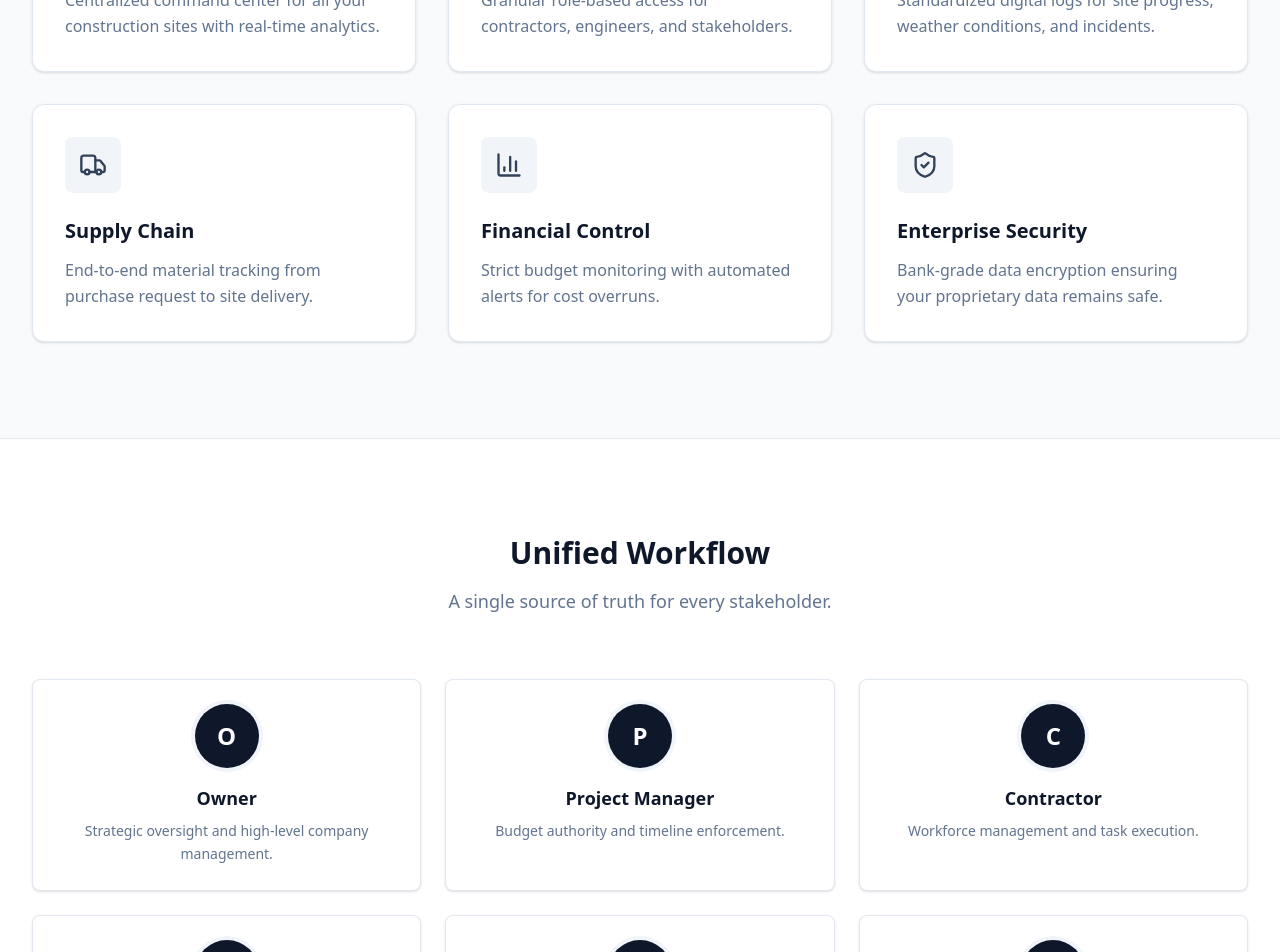
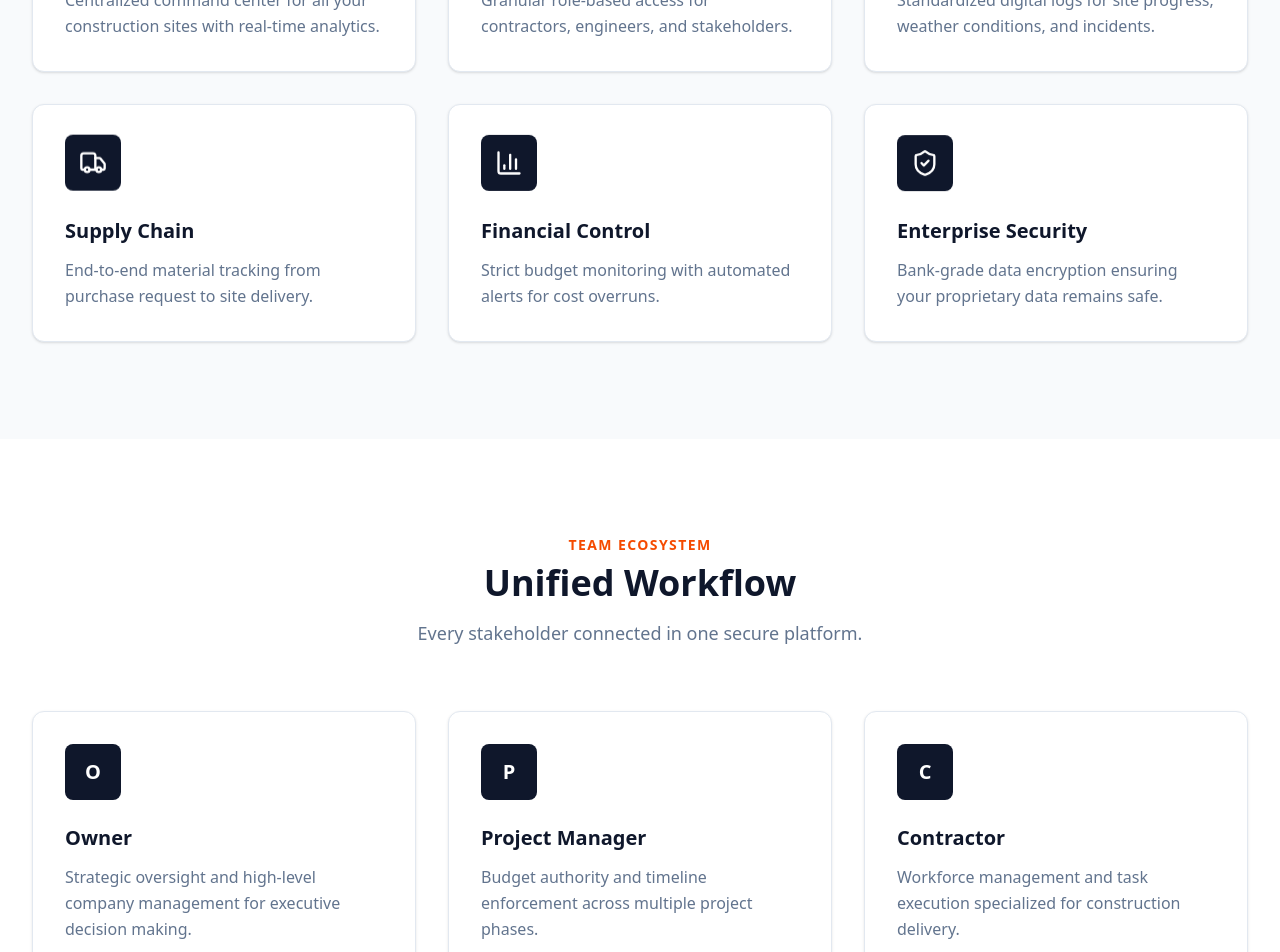
Before and after one commit to Murtazahd04/construction_website, a React app in the folder frontend/: page / in a window 1280 px wide. Shown: the part 1320-2272 px from the top of the page. Built offline with nearby package versions, Linux system fonts and the light colour scheme; the HTML template or start-up script is replaced by a standard one.

Commit message:
landing1

```diff
--- a/frontend/src/pages/LandingPage.jsx
+++ b/frontend/src/pages/LandingPage.jsx
@@ -174,7 +174,7 @@ const HeroSection = () => {
 };
 
 // ==============================
-// 3. FEATURES SECTION
+// 3. FEATURES SECTION (LOGOS ANIMATION + DYNAMIC COLORS)
 // ==============================
 const FeaturesSection = () => {
   const features = [
@@ -194,13 +194,24 @@ const FeaturesSection = () => {
           <p className="mt-3 text-3xl font-extrabold text-slate-900 sm:text-4xl">Engineered for Efficiency</p>
           <p className="mt-4 text-xl text-slate-500">Tools designed to reduce friction and increase visibility across your entire operation.</p>
         </motion.div>
+
         <motion.div variants={staggerContainer} initial="hidden" whileInView="visible" viewport={{ once: true, margin: "-50px" }} className="grid gap-8 sm:grid-cols-2 lg:grid-cols-3">
           {features.map((feature, index) => (
-            <motion.div key={index} variants={fadeInUp} whileHover={{ y: -8, transition: { duration: 0.2 } }} className="bg-white p-8 rounded-xl border border-slate-200 shadow-sm hover:shadow-xl hover:border-orange-200 transition-all duration-300 group">
-              <div className="w-14 h-14 bg-slate-100 rounded-lg flex items-center justify-center mb-6 group-hover:bg-slate-900 transition-colors duration-300">
-                <feature.icon className="text-slate-700 w-7 h-7 group-hover:text-white transition-colors duration-300" />
-              </div>
-              <h3 className="text-xl font-bold text-slate-900 mb-3 group-hover:text-orange-600 transition-colors">{feature.title}</h3>
+            <motion.div
+              key={index}
+              variants={fadeInUp}
+              className="bg-white p-8 rounded-xl border border-slate-200 shadow-sm transition-all duration-300 group hover:shadow-2xl hover:shadow-orange-500/20 hover:border-orange-500/30"
+            >
+              <motion.div
+                animate={{ y: [0, -5, 0] }}
+                transition={{ duration: 4, repeat: Infinity, ease: "easeInOut", delay: index * 0.2 }}
+                className="w-14 h-14 bg-slate-900 rounded-lg flex items-center justify-center mb-6 transition-all duration-300 group-hover:bg-slate-100"
+              >
+                <feature.icon className="text-white w-7 h-7 transition-colors duration-300 group-hover:text-slate-900" />
+              </motion.div>
+              <h3 className="text-xl font-bold text-slate-900 mb-3 transition-colors duration-300 group-hover:text-orange-600">
+                {feature.title}
+              </h3>
               <p className="text-slate-500 text-base leading-relaxed">{feature.description}</p>
             </motion.div>
           ))}
@@ -211,36 +222,60 @@ const FeaturesSection = () => {
 };
 
 // ==============================
-// 4. ROLES SECTION
+// 4. ROLES SECTION (DYNAMIC COLORS + ORANGE SHADOW)
 // ==============================
 const RoleCard = ({ letter, title, description }) => (
-  <motion.div variants={fadeInUp} whileHover={{ scale: 1.03, y: -5 }} className="bg-white p-6 rounded-lg border border-slate-200 shadow-sm hover:shadow-lg transition-all flex flex-col items-center text-center cursor-default group">
-    <div className="w-16 h-16 bg-slate-900 rounded-full flex items-center justify-center mb-4 ring-4 ring-slate-100 group-hover:ring-orange-100 transition-all">
-      <span className="text-white text-2xl font-bold">{letter}</span>
+  <motion.div
+    variants={fadeInUp}
+    className="bg-white p-8 rounded-xl border border-slate-200 shadow-sm transition-all duration-300 flex flex-col items-start text-left cursor-default group hover:shadow-2xl hover:shadow-orange-500/20 hover:border-orange-500/30"
+  >
+    <div className="w-14 h-14 bg-slate-900 rounded-lg flex items-center justify-center mb-6 transition-all duration-300 group-hover:bg-slate-100 group-hover:scale-110">
+      <span className="text-white text-xl font-bold transition-colors duration-300 group-hover:text-slate-900">
+        {letter}
+      </span>
     </div>
-    <h3 className="text-lg font-bold text-slate-900 mb-2">{title}</h3>
-    <p className="text-slate-500 text-sm leading-relaxed">{description}</p>
+
+    <h3 className="text-xl font-bold text-slate-900 mb-3 transition-colors duration-300 group-hover:text-orange-600">
+      {title}
+    </h3>
+
+    <p className="text-slate-500 text-base leading-relaxed">
+      {description}
+    </p>
   </motion.div>
 );
 
 const RolesSection = () => {
   const roles = [
-    { letter: "O", title: "Owner", description: "Strategic oversight and high-level company management." },
-    { letter: "P", title: "Project Manager", description: "Budget authority and timeline enforcement." },
-    { letter: "C", title: "Contractor", description: "Workforce management and task execution." },
-    { letter: "S", title: "Site Engineer", description: "On-ground technical supervision and reporting." },
-    { letter: "V", title: "Vendor", description: "Supply fulfillment and invoice submission." },
-    { letter: "A", title: "Admin", description: "System configuration and user provisioning." }
+    { letter: "O", title: "Owner", description: "Strategic oversight and high-level company management for executive decision making." },
+    { letter: "P", title: "Project Manager", description: "Budget authority and timeline enforcement across multiple project phases." },
+    { letter: "C", title: "Contractor", description: "Workforce management and task execution specialized for construction delivery." },
+    { letter: "S", title: "Site Engineer", description: "On-ground technical supervision and digital reporting for quality control." },
+    { letter: "V", title: "Vendor", description: "Supply fulfillment, real-time material tracking, and automated invoice submission." },
+    { letter: "A", title: "Admin", description: "System configuration, granular user provisioning, and secure data access management." }
   ];
 
   return (
-    <div className="bg-white py-24 border-y border-slate-200">
-      <div className="max-w-7xl mx-auto px-4 sm:px-6 lg:px-8">
-        <motion.div initial={{ opacity: 0, y: 20 }} whileInView={{ opacity: 1, y: 0 }} viewport={{ once: true }} className="text-center max-w-3xl mx-auto mb-16">
-          <h2 className="text-3xl font-extrabold text-slate-900">Unified Workflow</h2>
-          <p className="mt-4 text-lg text-slate-500">A single source of truth for every stakeholder.</p>
+    <div className="bg-white py-24 border-y border-slate-50 relative overflow-hidden">
+      <div className="max-w-7xl mx-auto px-4 sm:px-6 lg:px-8 relative z-10">
+        <motion.div
+          initial={{ opacity: 0, y: 20 }}
+          whileInView={{ opacity: 1, y: 0 }}
+          viewport={{ once: true }}
+          className="text-center max-w-2xl mx-auto mb-16"
+        >
+          <h2 className="text-sm font-bold text-orange-600 tracking-widest uppercase mb-2">Team Ecosystem</h2>
+          <p className="text-4xl font-extrabold text-slate-900 mb-4">Unified Workflow</p>
+          <p className="text-lg text-slate-500">Every stakeholder connected in one secure platform.</p>
         </motion.div>
-        <motion.div variants={staggerContainer} initial="hidden" whileInView="visible" viewport={{ once: true, margin: "-50px" }} className="grid gap-6 sm:grid-cols-2 lg:grid-cols-3">
+
+        <motion.div
+          variants={staggerContainer}
+          initial="hidden"
+          whileInView="visible"
+          viewport={{ once: true, margin: "-50px" }}
+          className="grid gap-8 sm:grid-cols-2 lg:grid-cols-3"
+        >
           {roles.map((role, index) => (
             <RoleCard key={index} {...role} />
           ))}
@@ -251,7 +286,7 @@ const RolesSection = () => {
 };
 
 // ==============================
-// 5. PRICING SECTION (UPDATED)
+// 5. PRICING SECTION
 // ==============================
 const PricingCard = ({ title, price, frequency, features, isPopular, idealFor }) => (
   <motion.div
@@ -334,10 +369,10 @@ const PricingSection = () => {
       idealFor: "Growing Teams",
       isPopular: true,
       features: [
-        { label: "Projects", value: "5 Projects", included: true },
-        { label: "Users", value: "Few Roles Enabled", included: true },
+        { label: "Projects", value: "Multiple Projects", included: true },
+        { label: "Users", value: "All Roles Enabled", included: true },
         { label: "Progress Reports", value: "Daily + Weekly", included: true },
-        { label: "Budget Tracking", value: "No", included: false },
+        { label: "Budget Tracking", value: "Basic", included: true },
         { label: "Purchase Orders", value: "Full Access", included: true }
       ]
     },
```
